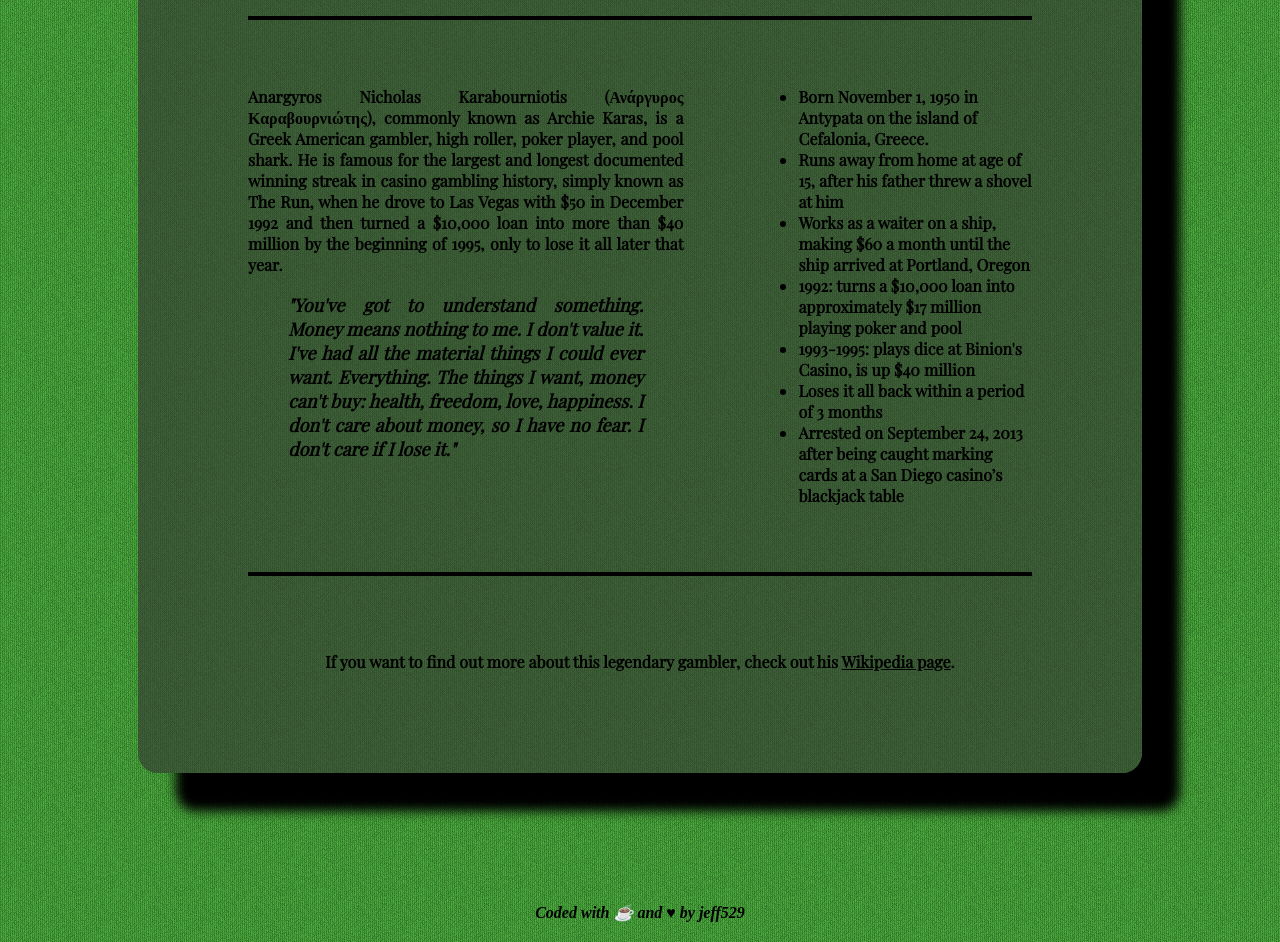
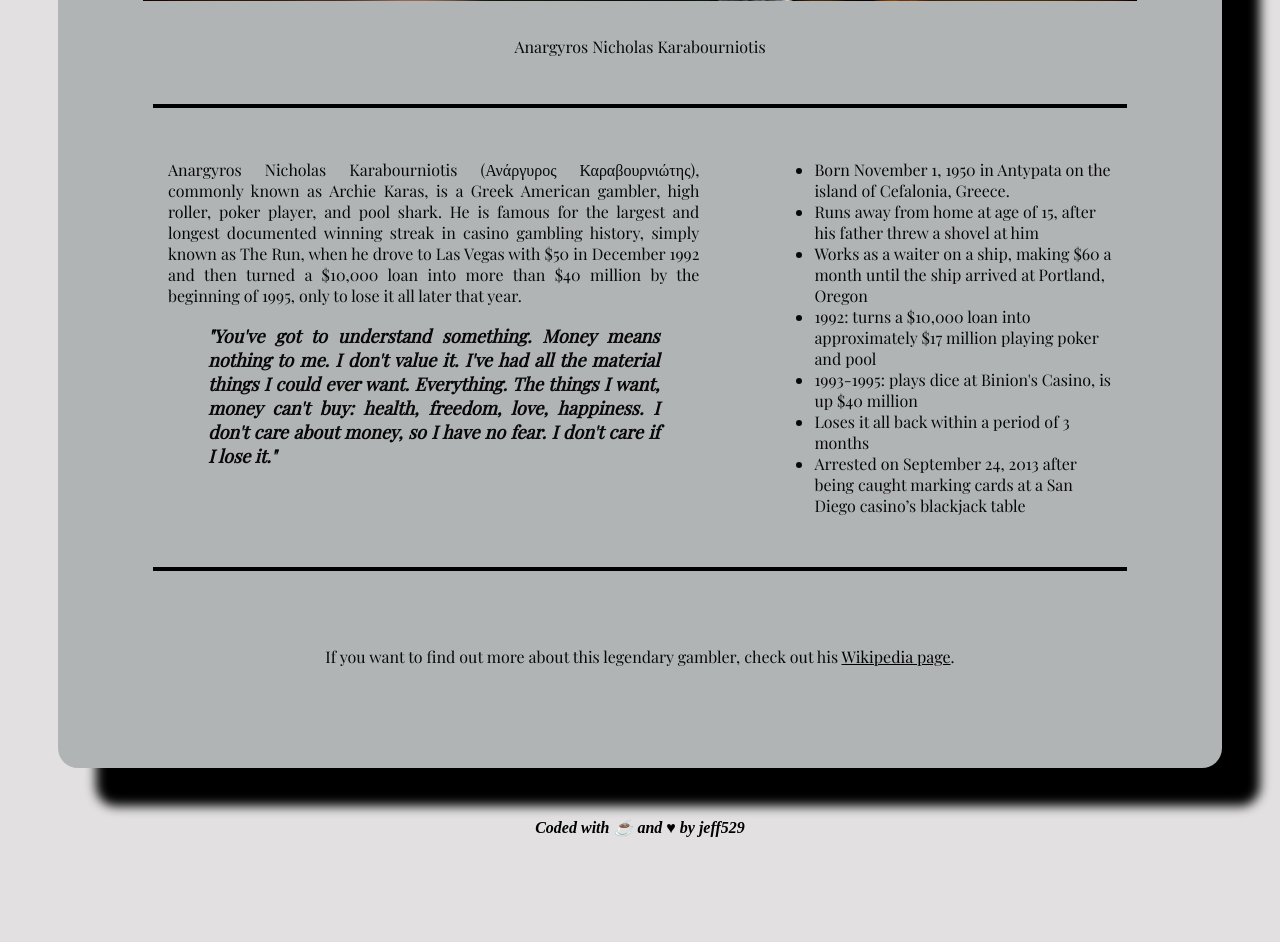
Before and after one commit to jeff529/FCC-project-00-tribute-page, a plain HTML site: page index.html in a window 1280 px wide. Shown: the part 955-1897 px from the top of the page. After the commit the page ends 1827 px from the top, so only its background shows below. Drawn offline with nearby package versions, Linux system fonts and the light colour scheme.

Commit message:
changing background colors for contrast

```diff
--- a/style.css
+++ b/style.css
@@ -1,29 +1,22 @@
-
 body {
-    background-image: url(/images/background.png);
+    background-color: rgb(226, 224, 224);
 }
 
-
-
-
 #main {
-    background-color: rgba(53, 51, 51, 0.6);
+    background-color: rgb(177, 180, 180);
     margin: 10px;
     padding: 20px;
     font-family: 'Playfair Display', serif;
-    font-weight: 625;
+    color: #080808;
     border-radius: 20px;
 }
 
 #title {
-  text-align: center;
-    margin: 110px 0 110px 0;
+    text-align: center;
+    margin: 45px 0 60px 0;
     font-family: 'Roboto', sans-serif;
     font-size: 45px;
-
-
 }
-
 
 .img-div {
     text-align: center;
@@ -35,20 +28,16 @@ body {
     margin: 0 auto;
     display: block;
     height: auto;
-    width: 600px;
 }
 
-
 #img-caption {
-    margin-top: 15px;
+    margin-top: 35px;
 }
-
 
 hr {
     border: solid 2px black;
-    margin: 25px;
-    }
-
+    margin: 10px;
+}
 
 #tribute-info {
     text-align: justify;
@@ -61,12 +50,9 @@ blockquote {
     font-style: italic;
 }
 
-
 #timeline {
     padding: 25px;
 }
-
-
 
 #tribute-link {
     margin-top: 75px;
@@ -77,39 +63,26 @@ blockquote {
     color: black;
 }
 
-
 footer {
     text-align: center;
     font-style: italic;
     font-weight: bold;
-    margin: 20px;
+    margin-top: 50px;
+    margin-bottom: 35px;
 }
 
-
-/* Trying to make it responsive */
+/* Making it responsive on larger screens */
 
 @media only screen and (min-width:768px) {
-
     #main {
-        margin: 130px;
+        margin: 50px;
         padding: 85px;
         box-shadow: 38px 38px 11px black;
-
-
     }
-
-
-
     .container {
         display: grid;
         width: 100%;
         grid-template-columns: 3fr 2fr;
         grid-gap: 25px;
     }
-
-
-
-
-
-
 }
```
Also changed, not shown: index.html (+1 -1 lines).
